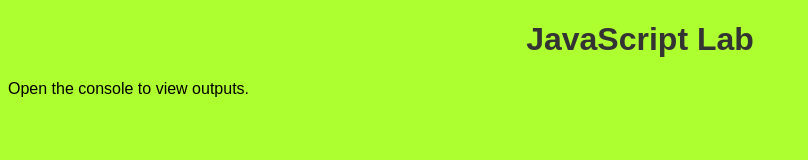
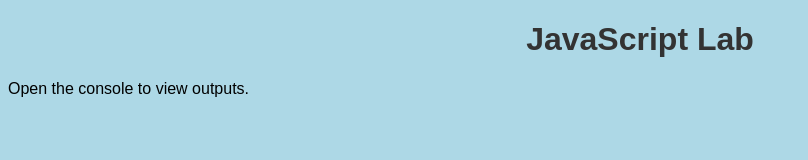
Before and after one commit to samsunverma/LabProject, a plain HTML site: page index.html in a window 1280 px wide. Shown: the whole page, without its empty margins (0-808 px from the left). Drawn offline with Linux system fonts and the light colour scheme.

Commit message:
Color Updated

```diff
--- a/styles.css
+++ b/styles.css
@@ -1,6 +1,7 @@
 body {
   font-family: Arial, sans-serif;
-  background: greenyellow;
+  background: lightblue;
+
   margin: 20;
   padding: 20;
 }
```
